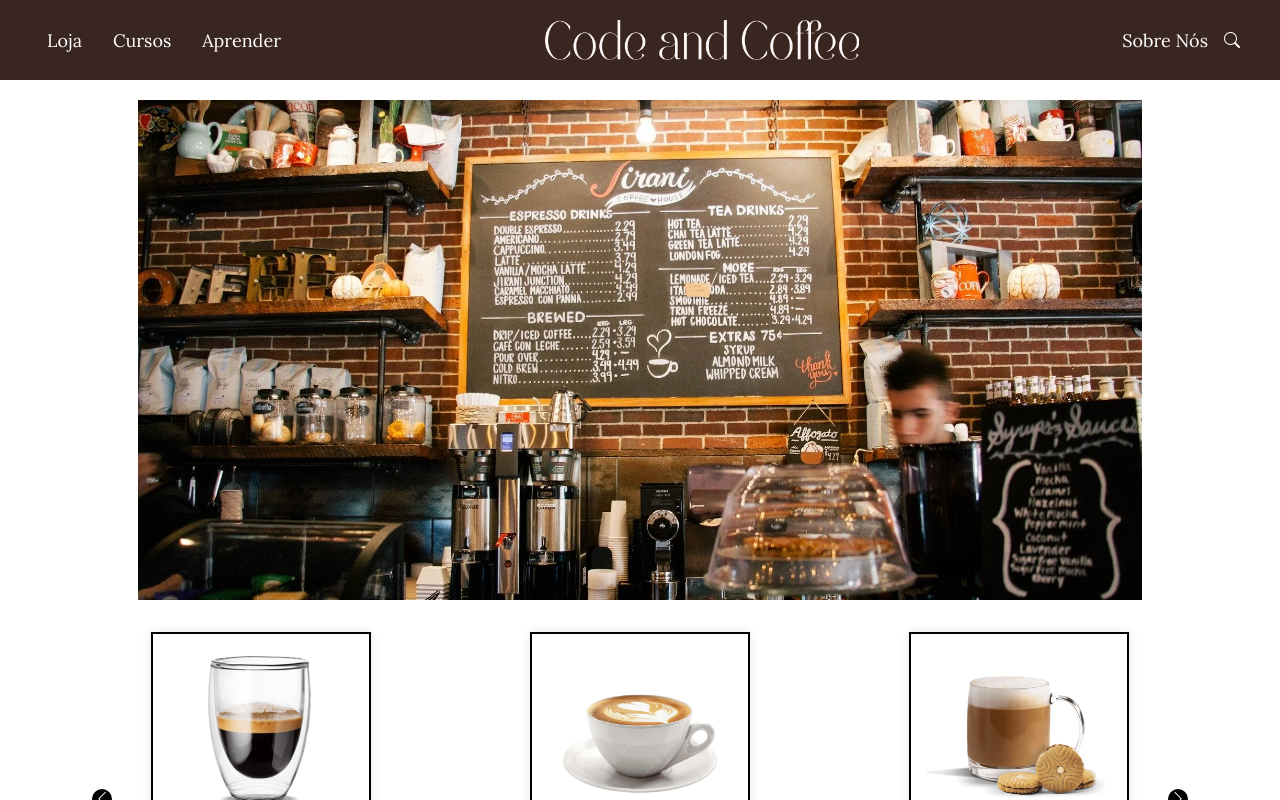
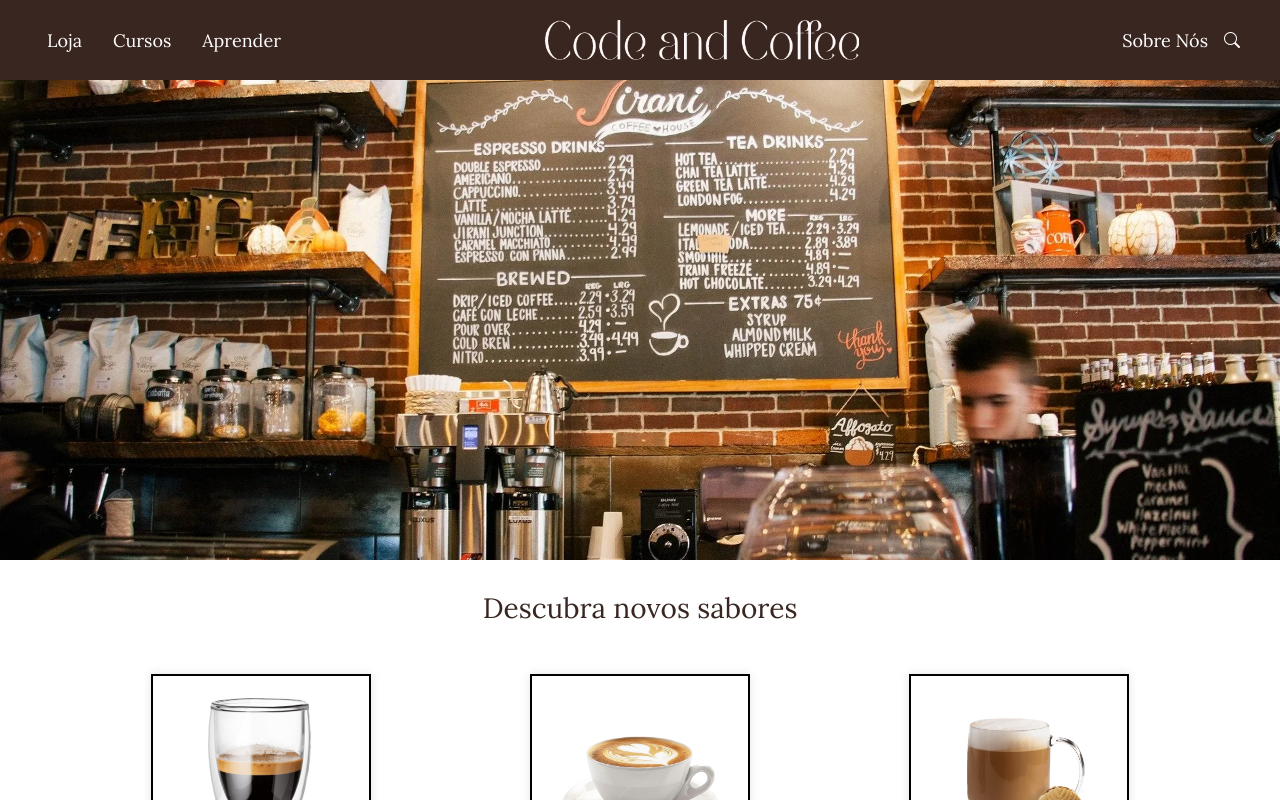
Before and after one commit to raul4nt/code-and-coffee, an Angular app: page / in a window 1280 px wide. Shown: the top 800 px of the page. Built offline with nearby package versions, Linux system fonts and the light colour scheme; data requests are answered from the project's data file.

Commit message:
stretch central image

```diff
--- a/src/app/components/footer/footer.component.html
+++ b/src/app/components/footer/footer.component.html
@@ -9,7 +9,7 @@
     </div>
     <div class="row align-items-center">
       <div class="col-12 d-flex justify-content-between align-items-center ps-0">
-        <p>&copy; 2025 Code&Coffee – CNPJ 29.823.873/0001-57. Todos os direitos reservados.</p>
+        <p>&copy; 2025 Code & Coffee – CNPJ 29.823.873/0001-57. Todos os direitos reservados.</p>
         <div class="card-badges">
           <img src="https://icons.iconarchive.com/icons/designbolts/credit-card-payment/256/Visa-icon.png" alt="Visa" class="card-flag" />
           <img src="https://i0.wp.com/assets.b9.com.br/wp-content/uploads/2019/01/mastercard-2019.jpg?fit=1280%2C720&ssl=1" alt="Mastercard" class="card-flag" />
--- a/src/app/components/header/header.component.html
+++ b/src/app/components/header/header.component.html
@@ -1,24 +1,3 @@
-<!-- <nav class="navbar navbar-expand-lg navbar-dark">
-  <div class="container-fluid">
-
-    <div class="d-flex align-items-center">
-      <a class="nav-link text-white me-3" routerLink="/store">Loja</a>
-      <a class="nav-link text-white me-3" routerLink="/courses">Cursos</a>
-      <a class="nav-link text-white" routerLink="/learn">Aprender</a>
-    </div>
-
-    <div class="navbar-brand mx-auto">
-      <img src="assets/logo.png" alt="Code&Coffee Logo" style="height: 40px;">
-    </div>
-
-    <div class="d-flex align-items-center">
-      <a class="nav-link text-white me-3" routerLink="/about">Sobre Nós</a>
-      <i class="bi bi-search text-white"></i>
-    </div>
-
-  </div>
-</nav> -->
-
 <nav class="navbar navbar-expand-lg navbar-dark">
   <div class="container-fluid">
 
@@ -29,7 +8,7 @@
     </div>
 
     <div class="navbar-brand mx-auto">
-      <img src="assets/logo.png" alt="Code&Coffee Logo" style="height: 40px;">
+      <img src="assets/logo.png" alt="Code and Coffee Logo" style="height: 40px;">
     </div>
 
     <div class="d-flex align-items-center position-relative">
--- a/src/app/components/home/home.component.css
+++ b/src/app/components/home/home.component.css
@@ -1,13 +1,14 @@
 .home-image-container {
-  width: 100%;
-  display: flex;
-  justify-content: center;
-  margin-top: 20px;
+  position: relative;
+  width: 100vw;
+  left: 50%;
+  margin-left: -50vw;
+  height: 60vh;
+  overflow: hidden;
 }
 
 .home-image {
-  width: 90%;
-  height: auto;
-  max-height: 500px;
+  width: 100%;
+  height: 100%;
   object-fit: cover;
 }
--- a/src/app/components/product-carousel/product-carousel.component.css
+++ b/src/app/components/product-carousel/product-carousel.component.css
@@ -52,3 +52,12 @@
 .swiper-button-next:hover {
   background-color: #333;
 }
+
+.carousel-title {
+  font-family: 'Lora', serif;
+  font-size: 1.75rem;
+  color: #392620;
+  text-align: center;
+  margin-bottom: 1rem;
+  margin-top: 2rem;
+}
--- a/src/app/components/product-carousel/product-carousel.component.html
+++ b/src/app/components/product-carousel/product-carousel.component.html
@@ -1,3 +1,4 @@
+<h2 class="carousel-title">Descubra novos sabores</h2>
 <div class="swiper" #swiperContainer>
   <div class="swiper-wrapper">
     <div class="swiper-slide" *ngFor="let product of products">
--- a/src/app/components/product-carousel/product-carousel.component.ts
+++ b/src/app/components/product-carousel/product-carousel.component.ts
@@ -26,11 +26,15 @@
     new Swiper(this.swiperContainer.nativeElement, {
       slidesPerView: 3,
       spaceBetween: 20,
-      loop: false,
+      loop: true,
+      autoplay: {
+        delay: 3000,
+        disableOnInteraction: false
+      },
       navigation: {
         nextEl: '.swiper-button-next',
         prevEl: '.swiper-button-prev'
-      },
+      }
     });
   }
 }
--- a/src/index.html
+++ b/src/index.html
@@ -2,7 +2,7 @@
 <html lang="en">
 <head>
   <meta charset="utf-8">
-  <title>Code&Coffee</title>
+  <title>Code & Coffee</title>
   <link rel="icon" href="assets/favicon.ico" type="image/x-icon">
   <base href="/">
   <meta name="viewport" content="width=device-width, initial-scale=1">
```
Also changed, not shown: src/app/components/header/header.component.css (+0 -22 lines).
